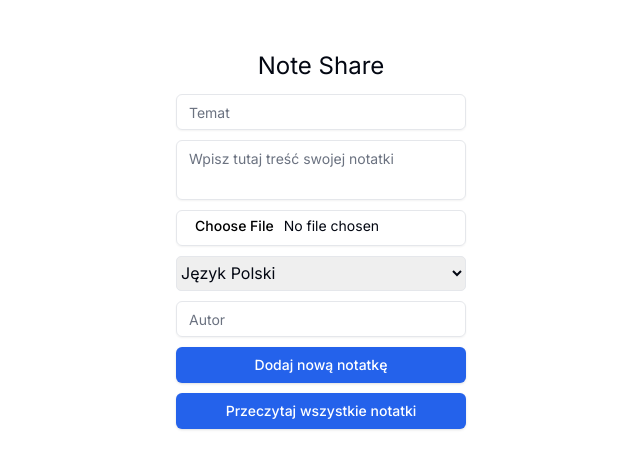
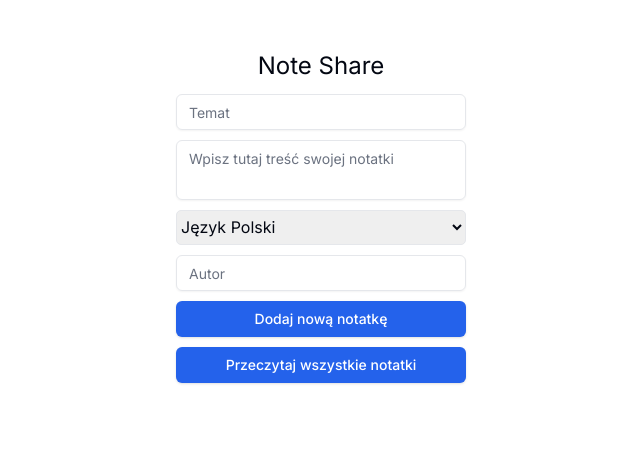
Before and after one commit to SkuliX01/noteshare-frontend, a Next.js app: page /addnote in a window 1280 px wide. Shown: the top 468 px of the page, without its empty margins (319-959 px from the left). Built offline with nearby package versions, Linux system fonts and the light colour scheme.

Commit message:
Changed API endpoints. for Server migration

```diff
--- a/app/addnote/page.tsx
+++ b/app/addnote/page.tsx
@@ -33,44 +33,6 @@ export default function AddNote() {
         setNotatka(event.currentTarget.value);
     }
 
-    const handleImageChange = (event: React.ChangeEvent<HTMLInputElement>) => {
-        const file = event.target.files?.[0];
-        const maxSize = 3 * 1024 * 1024; // 3 MB
-        const minWidth = 800; // Minimum width
-        const minHeight = 800; // Minimum height
-
-        if (file && file.size > maxSize) {
-            toast.error("Maximum image size is 3MB");
-            event.target.value = ""; // Reset the input value
-        } else if (file) {
-            const url = URL.createObjectURL(file);
-            const img = new Image() as HTMLImageElement;
-
-            img.onload = function() {
-                if (img.width < minWidth || img.height < minHeight) {
-                    toast.error("Minimum image dimensions are 800x800");
-                    URL.revokeObjectURL(url); // Free up memory
-                    event.target.value = ""; // Reset the input value
-                } else {
-                    setImage(file);
-                    URL.revokeObjectURL(url); // Free up memory
-                }
-            };
-
-            img.src = url;
-        }
-    };
-
-    const convertImageToBase64 = (file: File): Promise<string> => {
-        return new Promise((resolve, reject) => {
-            const reader = new FileReader();
-            reader.onloadend = () => {
-                resolve(reader.result as string);
-            };
-            reader.onerror = reject;
-            reader.readAsDataURL(file);
-        });
-    }
 
     return (
         <main className="flex min-h-screen flex-col align-items justify-between p-12">
@@ -81,10 +43,9 @@ export default function AddNote() {
                     <div className="flex flex-col">
                         <Input placeholder="Temat" value={Temat} onChange={HandleTematChange} className="w-[290px]" required/>
                         <Textarea placeholder="Wpisz tutaj treść swojej notatki" className="resize-none mt-[10px]" value={Notatka} onChange={HandleNotatkaChange} required/>
-                        <Input type="file" id="picture" placeholder="Zdjęcie" className="w-[290px] mt-[10px]" onChange={handleImageChange} required />
                         <Subjectlist value={Przedmiot} onChange={HandlePrzedmiotChange}/>
                         <Input placeholder="Autor" value={Autor} onChange={HandleAutorChange} className="mt-[10px]" required/>
-                        <Button className="w-[290px] mt-[10px] bg-[#2462eb] text-white hover:bg-[#163b8d]" onClick={async () => { addNewNote(Temat, Notatka, Przedmiot, Autor, await convertImageToBase64(img as File) || "s"); }}>Dodaj nową notatkę</Button>
+                        <Button className="w-[290px] mt-[10px] bg-[#2462eb] text-white hover:bg-[#163b8d]" onClick={async () => { addNewNote(Temat, Notatka, Przedmiot, Autor)}}>Dodaj nową notatkę</Button>
                         <Button asChild className="w-[290px] mt-[10px] bg-[#2462eb] text-white hover:bg-[#163b8d]">
                             <Link href={'/searchallnotes'}>Przeczytaj wszystkie notatki</Link>
                         </Button>
--- a/app/api/addNote.ts
+++ b/app/api/addNote.ts
@@ -1,11 +1,10 @@
 import axios from 'axios'
 import { toast } from 'sonner'
 
-export default function addNewNote(temat: String, tresc: String, przedmiot: String, autor: String, zdjecie: string) {
-    axios.post(`https://skulix.xyz:5801/note/create`, {
+export default function addNewNote(temat: String, tresc: String, przedmiot: String, autor: String) {
+    axios.post(`https://skulix.xyz:3000/create`, {
         title: temat,
         content: tresc,
-        image: zdjecie,
         subject: przedmiot,
         author: autor
     })
--- a/app/searchallnotes/page.tsx
+++ b/app/searchallnotes/page.tsx
@@ -20,7 +20,7 @@ const MyComponent = () => {
   const [error, setError] = useState(null);
 
   useEffect(() => {
-    axios.get('https://skulix.xyz:5801/note/all')
+    axios.get('https://skulix.xyz:3000/allNotes')
       .then(response => {
         setNotes(response.data.notes);
         setIsLoading(false);
```
